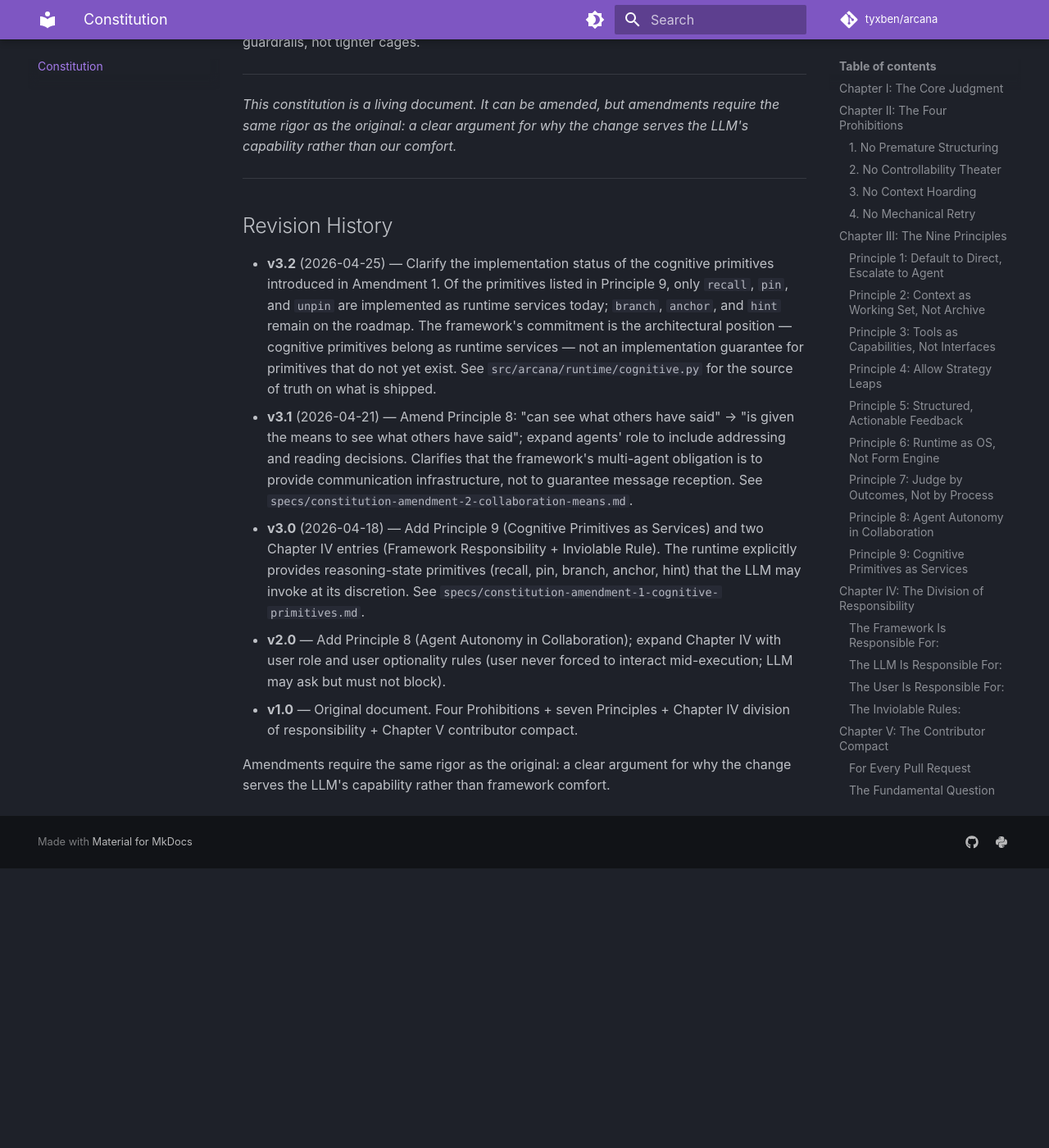
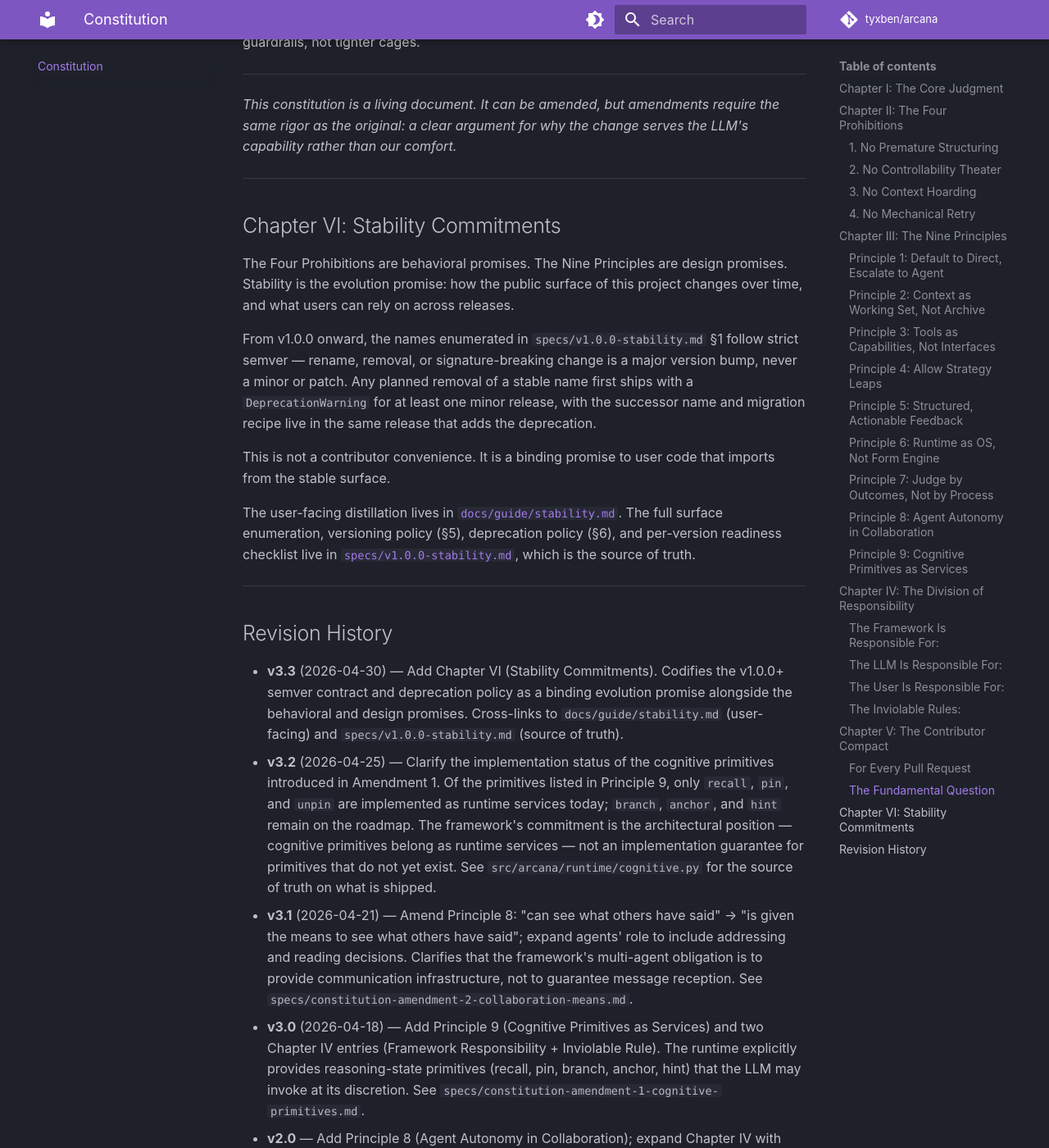
Before and after one commit to tyxben/arcana, an MkDocs documentation site: the page built from docs/constitution.md, in a window 1280 px wide and 1400 px high, scrolled down 7539 px. Shown: the whole window at 82% size. Built offline with MkDocs 1.6.1 and Material for MkDocs 9.7.7, drawn with Linux system fonts in a browser that asks for light colours; comment, search, counter and statistics services are not loaded; before the commit the page ends 8598 px from its top, so only the background shows below that; some of the changed text lies outside the part shown.

Commit message:
docs(stability): close §5/§6 — cross-link versioning + deprecation policy
§8 checklist's last unchecked item: link the v1.0.0 versioning and
deprecation policy from CONTRIBUTING.md and CONSTITUTION.md so the
contract is reachable from the contributor entry point and from the
constitutional law of the project, not just buried in docs/guide.

- CONSTITUTION.md → new Chapter VI "Stability Commitments" framing
  semver + deprecation as the evolution promise alongside the
  behavioral (Four Prohibitions) and design (Nine Principles)
  promises. Bumped to v3.3.
- CONTRIBUTING.md → new "Stability & Versioning" section ahead of
  the PR process, with the rules a PR author actually needs
  (deprecation cycle, removals file, CHANGELOG migration entry).
- specs/v1.0.0-stability.md §8 → final box ticked.

stability surface drift tests still pass (14/14).

```diff
--- a/CONSTITUTION.md
+++ b/CONSTITUTION.md
@@ -1,6 +1,6 @@
 # The Arcana Constitution
 
-**Version: 3.2** — see [Revision History](#revision-history)
+**Version: 3.3** — see [Revision History](#revision-history)
 
 This is not a style guide. This is the architectural law of Arcana. Every line of code, every PR, every design decision must answer to this document.
 
@@ -241,8 +241,21 @@ If the answer is "constraining it because we don't trust it" -- that is a violat
 
 ---
 
+## Chapter VI: Stability Commitments
+
+The Four Prohibitions are behavioral promises. The Nine Principles are design promises. Stability is the evolution promise: how the public surface of this project changes over time, and what users can rely on across releases.
+
+From v1.0.0 onward, the names enumerated in `specs/v1.0.0-stability.md` §1 follow strict semver — rename, removal, or signature-breaking change is a major version bump, never a minor or patch. Any planned removal of a stable name first ships with a `DeprecationWarning` for at least one minor release, with the successor name and migration recipe live in the same release that adds the deprecation.
+
+This is not a contributor convenience. It is a binding promise to user code that imports from the stable surface.
+
+The user-facing distillation lives in [`docs/guide/stability.md`](docs/guide/stability.md). The full surface enumeration, versioning policy (§5), deprecation policy (§6), and per-version readiness checklist live in [`specs/v1.0.0-stability.md`](specs/v1.0.0-stability.md), which is the source of truth.
+
+---
+
 ## Revision History
 
+- **v3.3** (2026-04-30) — Add Chapter VI (Stability Commitments). Codifies the v1.0.0+ semver contract and deprecation policy as a binding evolution promise alongside the behavioral and design promises. Cross-links to `docs/guide/stability.md` (user-facing) and `specs/v1.0.0-stability.md` (source of truth).
 - **v3.2** (2026-04-25) — Clarify the implementation status of the cognitive primitives introduced in Amendment 1. Of the primitives listed in Principle 9, only `recall`, `pin`, and `unpin` are implemented as runtime services today; `branch`, `anchor`, and `hint` remain on the roadmap. The framework's commitment is the architectural position — cognitive primitives belong as runtime services — not an implementation guarantee for primitives that do not yet exist. See `src/arcana/runtime/cognitive.py` for the source of truth on what is shipped.
 - **v3.1** (2026-04-21) — Amend Principle 8: "can see what others have said" → "is given the means to see what others have said"; expand agents' role to include addressing and reading decisions. Clarifies that the framework's multi-agent obligation is to provide communication infrastructure, not to guarantee message reception. See `specs/constitution-amendment-2-collaboration-means.md`.
 - **v3.0** (2026-04-18) — Add Principle 9 (Cognitive Primitives as Services) and two Chapter IV entries (Framework Responsibility + Inviolable Rule). The runtime explicitly provides reasoning-state primitives (recall, pin, branch, anchor, hint) that the LLM may invoke at its discretion. See `specs/constitution-amendment-1-cognitive-primitives.md`.
```
Also changed, not shown: CONTRIBUTING.md (+24 -0 lines), specs/v1.0.0-stability.md (+4 -2 lines).
